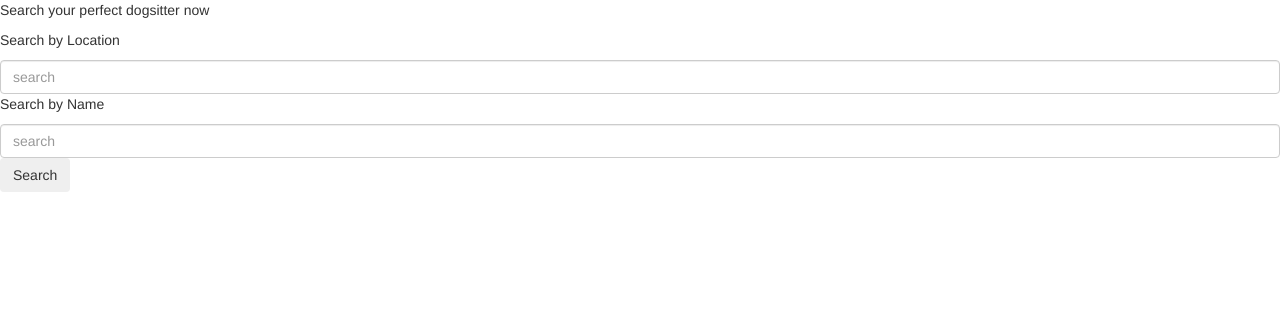
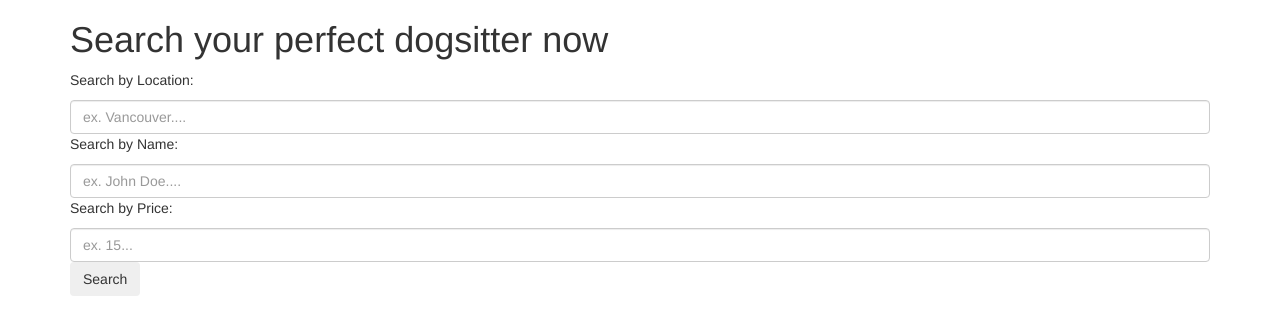
Before and after one commit to robyncam/dogsitter, a Django app: page / in a window 1280 px wide. Shown: the part 100-435 px from the top of the page. Run offline with Django 4.2, Linux system fonts and the light colour scheme.

Commit message:
added functionality to search by price and display profiles that meet price range up to max price

```diff
--- a/dogsitter_core/views.py
+++ b/dogsitter_core/views.py
@@ -113,10 +113,19 @@ def search_results(request):
     if request.method == "POST":
         searched_location = request.POST['searched_location']
         searched_name = request.POST['searched_name']
+        searched_cost = request.POST['searched_cost']
         searched_locations = User.objects.filter(profile__location__contains=searched_location)
         searched_names = User.objects.filter(first_name__contains=searched_name)
+        searched_costs = User.objects.filter(profile__cost__range=(0, searched_cost))
 
-        context = {'searched_names': searched_names, 'searched_name':searched_name, 'searched_locations':searched_locations, 'searched_location':searched_location}
+        context = {'searched_names': searched_names,
+                   'searched_name': searched_name,
+                   'searched_locations': searched_locations,
+                   'searched_location': searched_location,
+                   'searched_cost': searched_cost,
+                   'searched_costs': searched_costs,
+        }
+
         return render(request, 'search_results.html', context)
     else:
         return render(request, 'search_results.html')
--- a/templates/base.html
+++ b/templates/base.html
@@ -96,6 +96,11 @@
     {% for message in messages %}
         <div class="message">{{message}}</div>
     {% endfor %}
-        {%block content %}{% endblock content %}
+
+  {% block content_nocontainer %}
+        <div class="container">
+            {% block content %}{% endblock content %}
+        </div>
+    {% endblock content_nocontainer %}
 </body>
 </html>
--- a/templates/home.html
+++ b/templates/home.html
@@ -5,11 +5,13 @@
 
 <form method="POST" action="{% url 'search_results' %}">
     {% csrf_token %}
-    <p> Search your perfect dogsitter now </p>
-    <p> Search by Location</p>
-    <input class="form-control me-2" type="search" placeholder="search" name="searched_location">
-     <p> Search by Name</p>
-    <input class="form-control me-2" type="search" placeholder="search" name="searched_name">
+    <h1> Search your perfect dogsitter now </h1>
+    <p> Search by Location: </p>
+    <input class="form-control me-2" type="search" placeholder="ex. Vancouver...." name="searched_location">
+     <p> Search by Name: </p>
+    <input class="form-control me-2" type="search" placeholder="ex. John Doe...." name="searched_name">
+    <p> Search by Price: </p>
+    <input class="form-control me-2" type="search" placeholder="ex. 15..." name="searched_cost">
     <button class="btn btn-outline-primary" type="submit"> Search </button>
 
 </form>
```
Also changed, not shown: templates/search_results.html (+17 -0 lines).
